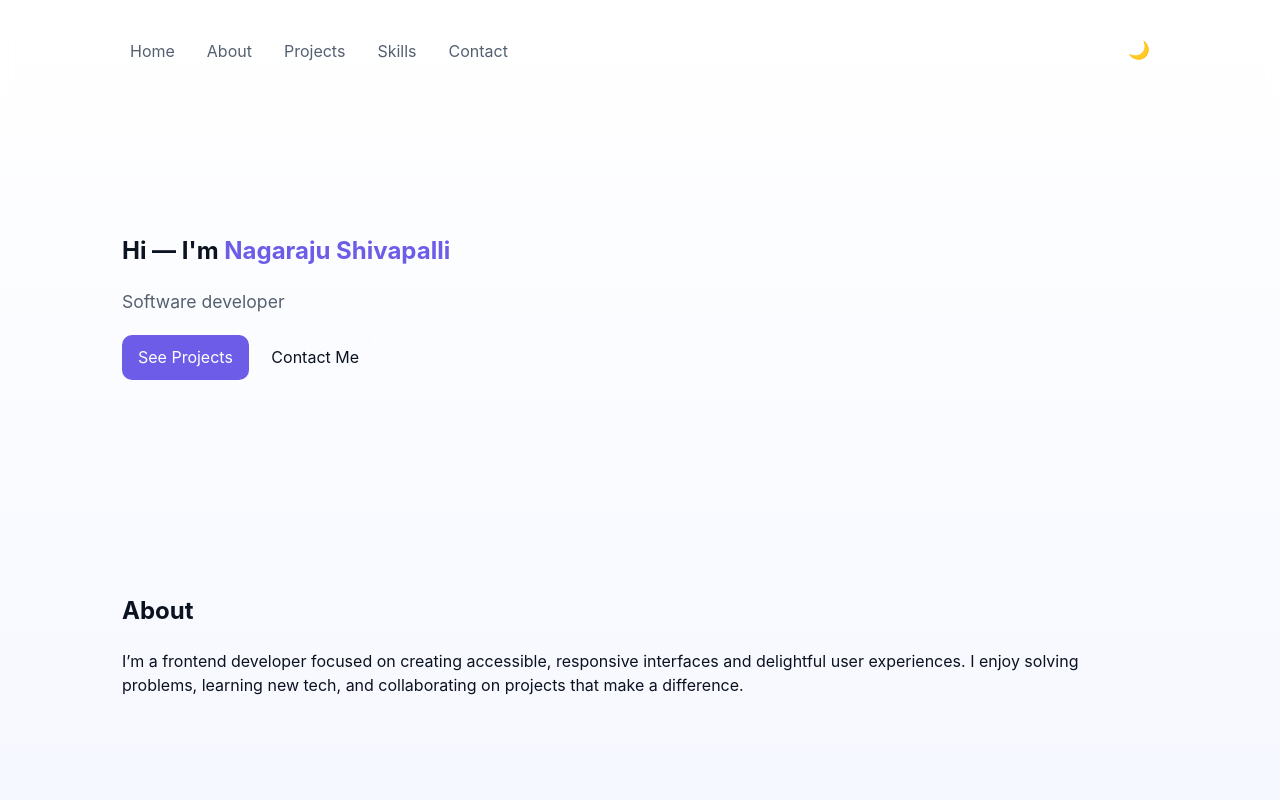
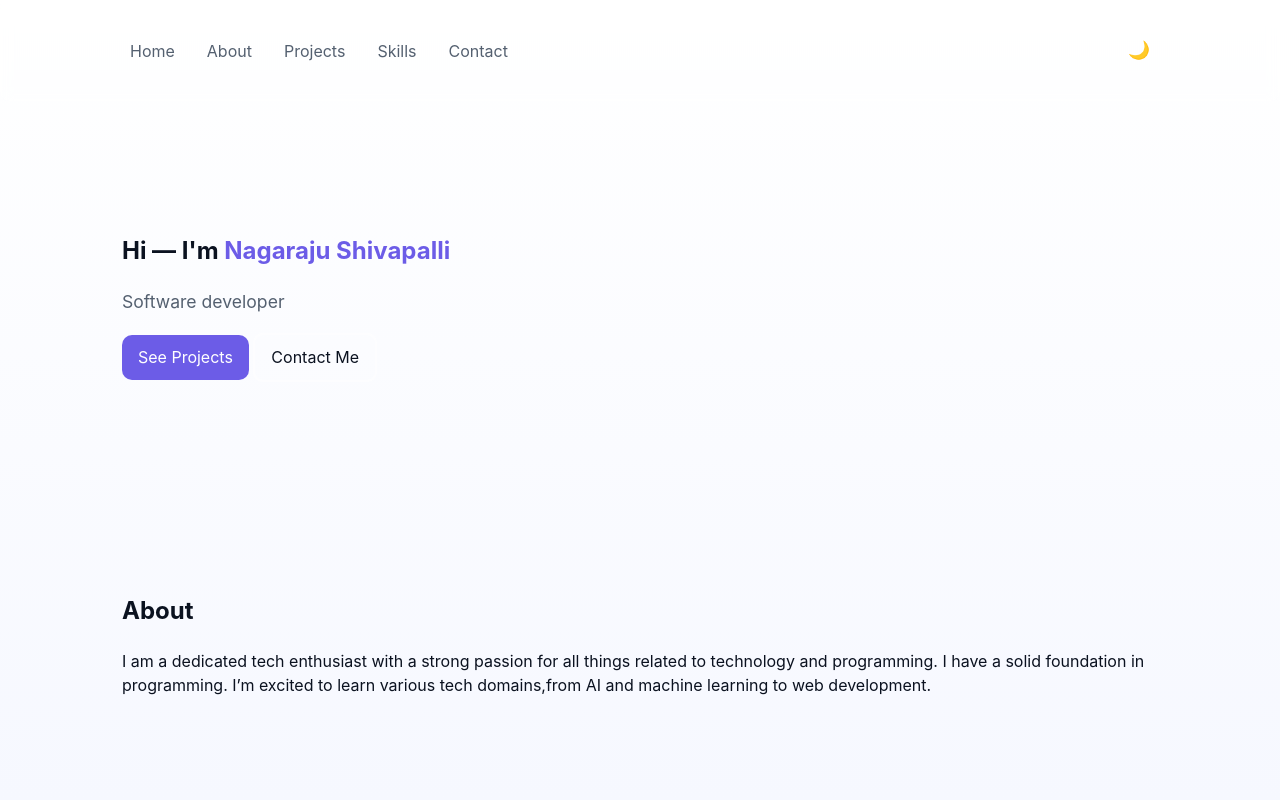
Before and after one commit to nagaraju504/nagaraju504.github.io, a plain HTML site: page index.html in a window 1280 px wide. Shown: the top 800 px of the page. Drawn offline with Linux system fonts and the light colour scheme.

Commit message:
Revise About section for clarity and enthusiasm
Updated the 'About' section to reflect a stronger passion for technology and programming.

```diff
--- a/index.html
+++ b/index.html
@@ -45,7 +45,8 @@
     <section id="about" class="about">
       <div class="container">
         <h2>About</h2>
-        <p>I’m a frontend developer focused on creating accessible, responsive interfaces and delightful user experiences. I enjoy solving problems, learning new tech, and collaborating on projects that make a difference.</p>
+        <p>I am a dedicated tech enthusiast with a strong passion for all things related to technology and programming. I have a solid foundation in programming. I’m excited to learn various tech domains,from AI and machine learning to web
+ development.</p>
       </div>
     </section>
 
```
